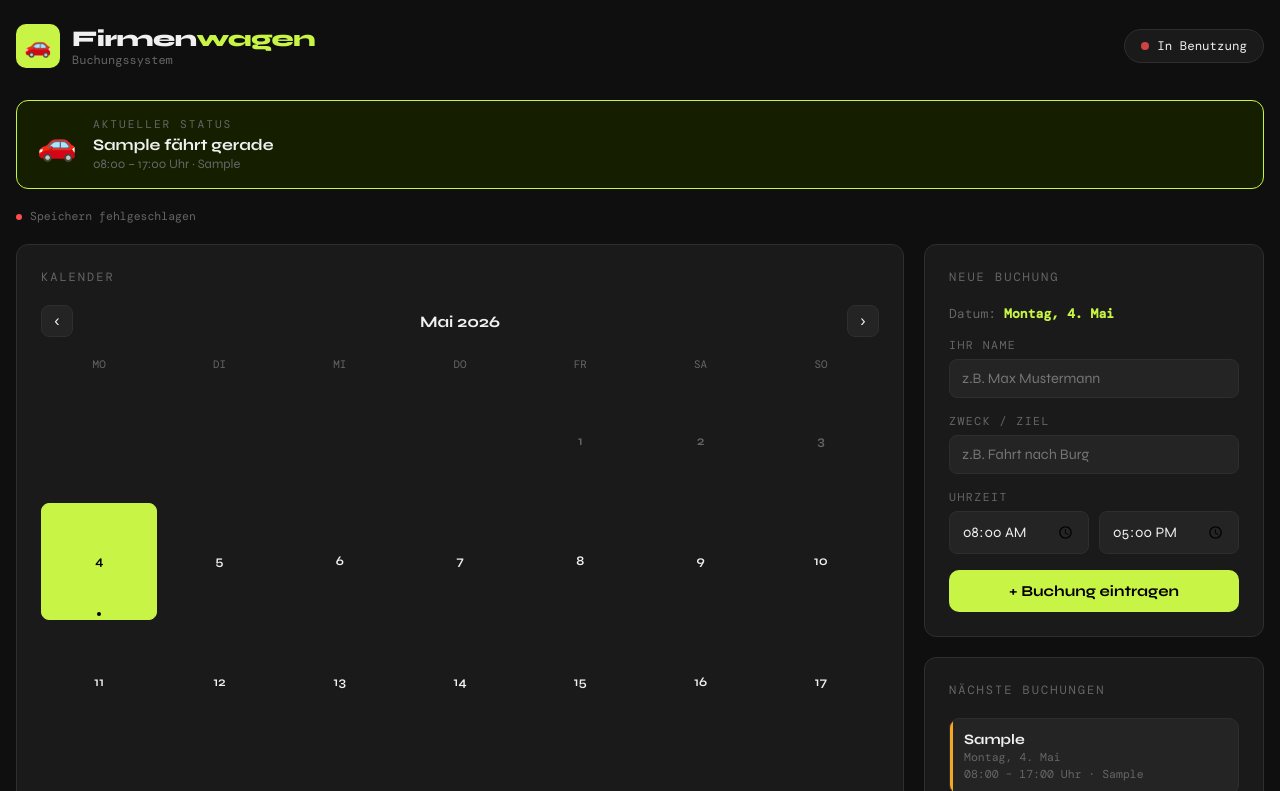
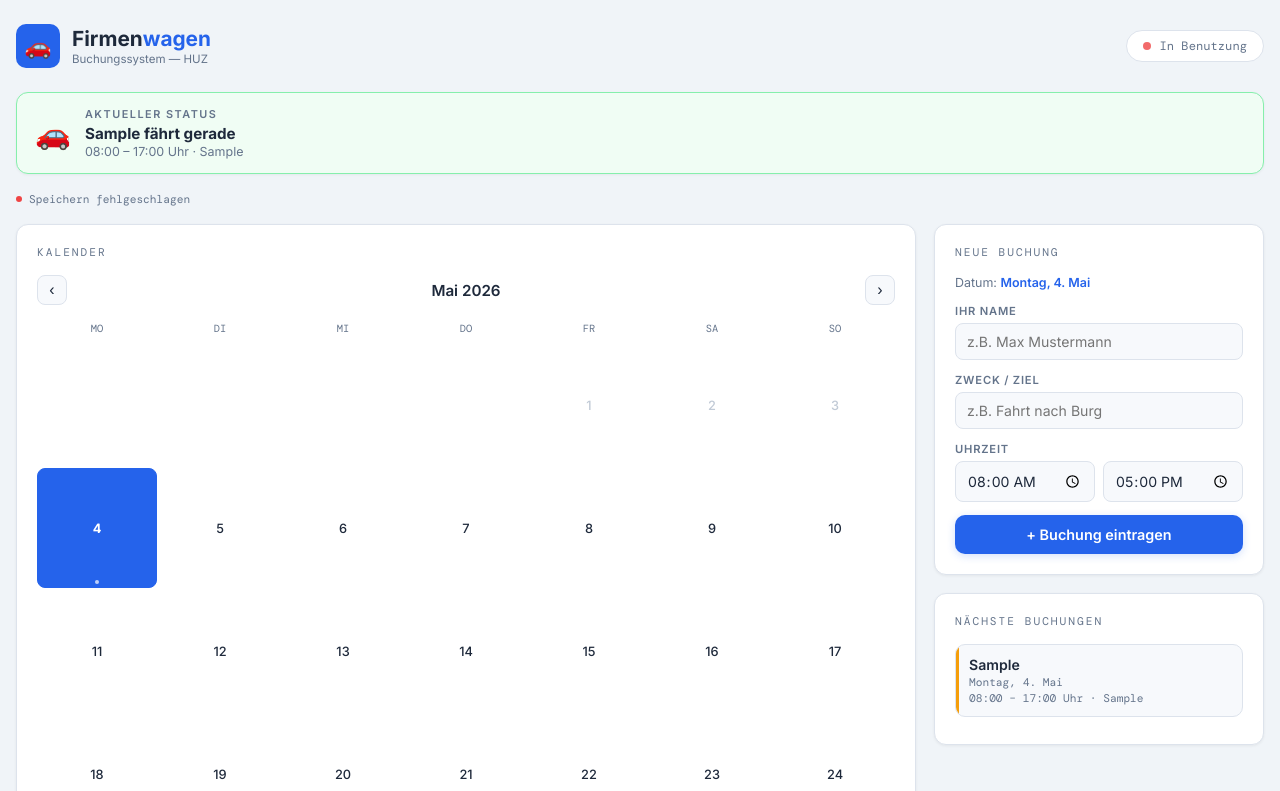
Before and after one commit to Baker-bit/bookings, a plain HTML site: page index.html in a window 1280 px wide. Both pictures are taken after typing "Sample", "Sample" into the empty fields and a click on the button "+ Buchung eintragen". Shown: the top 791 px of the page. Drawn offline with nearby package versions, Linux system fonts and the light colour scheme; no server answers.

Commit message:
new layout

```diff
--- a/index.html
+++ b/index.html
@@ -5,18 +5,23 @@
 <meta name="viewport" content="width=device-width, initial-scale=1.0">
 <title>Firmenwagen Buchung</title>
 <style>
-  @import url('https://fonts.googleapis.com/css2?family=DM+Mono:wght@400;500&family=Syne:wght@400;600;700;800&display=swap');
+  @import url('https://fonts.googleapis.com/css2?family=DM+Mono:wght@400;500&family=Inter:wght@400;500;600;700&display=swap');
 
   :root {
-    --bg: #0f0f0f;
-    --surface: #1a1a1a;
-    --surface2: #242424;
-    --border: #2e2e2e;
-    --accent: #c8f545;
-    --accent2: #f5a623;
-    --text: #f0f0f0;
-    --muted: #666;
-    --danger: #ff4d4d;
+    --bg: #f0f4f8;
+    --surface: #ffffff;
+    --surface2: #f7f9fc;
+    --border: #dde3ec;
+    --accent: #2563eb;
+    --accent-light: #eff4ff;
+    --accent2: #f59e0b;
+    --accent2-light: #fffbeb;
+    --text: #1e293b;
+    --muted: #64748b;
+    --danger: #ef4444;
+    --danger-light: #fef2f2;
+    --success: #16a34a;
+    --success-light: #f0fdf4;
     --radius: 12px;
   }
 
@@ -25,7 +30,7 @@
   body {
     background: var(--bg);
     color: var(--text);
-    font-family: 'Syne', sans-serif;
+    font-family: 'Inter', sans-serif;
     min-height: 100vh;
     padding: 24px 16px;
   }
@@ -34,7 +39,7 @@
     display: flex;
     align-items: center;
     justify-content: space-between;
-    margin-bottom: 32px;
+    margin-bottom: 24px;
     flex-wrap: wrap;
     gap: 12px;
   }
@@ -49,7 +54,7 @@
     font-size: 22px;
   }
 
-  h1 { font-size: 1.4rem; font-weight: 800; letter-spacing: -0.5px; }
+  h1 { font-size: 1.3rem; font-weight: 700; color: var(--text); }
   h1 span { color: var(--accent); }
 
   .status-badge {
@@ -57,15 +62,16 @@
     background: var(--surface);
     border: 1px solid var(--border);
     border-radius: 999px;
-    padding: 8px 16px;
+    padding: 7px 16px;
     font-family: 'DM Mono', monospace;
-    font-size: 0.78rem;
+    font-size: 0.76rem;
+    color: var(--muted);
   }
 
   .dot {
     width: 8px; height: 8px;
     border-radius: 50%;
-    background: var(--accent);
+    background: var(--success);
     animation: pulse 2s infinite;
   }
   .dot.busy { background: var(--danger); }
@@ -78,8 +84,8 @@
 
   .grid {
     display: grid;
-    grid-template-columns: 1fr 340px;
-    gap: 20px;
+    grid-template-columns: 1fr 330px;
+    gap: 18px;
   }
 
   @media (max-width: 900px) { .grid { grid-template-columns: 1fr; } }
@@ -88,49 +94,50 @@
     background: var(--surface);
     border: 1px solid var(--border);
     border-radius: var(--radius);
-    padding: 24px;
+    padding: 20px;
+    box-shadow: 0 1px 3px rgba(0,0,0,0.06);
   }
 
   .card-title {
-    font-size: 0.75rem;
+    font-size: 0.7rem;
     font-family: 'DM Mono', monospace;
     color: var(--muted);
     text-transform: uppercase;
     letter-spacing: 2px;
-    margin-bottom: 20px;
+    margin-bottom: 16px;
   }
 
   .cal-nav {
     display: flex; align-items: center; justify-content: space-between;
-    margin-bottom: 16px;
+    margin-bottom: 14px;
   }
 
   .cal-nav button {
     background: var(--surface2);
     border: 1px solid var(--border);
     color: var(--text);
-    width: 32px; height: 32px;
+    width: 30px; height: 30px;
     border-radius: 8px;
     cursor: pointer;
     font-size: 1rem;
     display: flex; align-items: center; justify-content: center;
     transition: background 0.15s;
   }
-  .cal-nav button:hover { background: var(--border); }
-  .cal-month { font-weight: 700; font-size: 1rem; }
+  .cal-nav button:hover { background: var(--accent-light); border-color: var(--accent); color: var(--accent); }
+  .cal-month { font-weight: 600; font-size: 0.95rem; color: var(--text); }
 
   .cal-grid {
     display: grid;
     grid-template-columns: repeat(7, 1fr);
-    gap: 4px;
+    gap: 3px;
   }
 
   .cal-day-label {
     text-align: center;
     font-family: 'DM Mono', monospace;
-    font-size: 0.68rem;
+    font-size: 0.65rem;
     color: var(--muted);
-    padding: 4px 0 8px;
+    padding: 3px 0 7px;
     text-transform: uppercase;
   }
 
@@ -138,19 +145,21 @@
     aspect-ratio: 1;
     display: flex; align-items: center; justify-content: center;
     border-radius: 8px;
-    font-size: 0.82rem;
-    font-weight: 600;
+    font-size: 0.8rem;
+    font-weight: 500;
     cursor: pointer;
     position: relative;
-    transition: background 0.15s;
+    transition: background 0.12s, color 0.12s;
     border: 1px solid transparent;
+    color: var(--text);
   }
 
-  .cal-day:hover:not(.empty):not(.past) { background: var(--surface2); border-color: var(--border); }
+  .cal-day:hover:not(.empty):not(.past) { background: var(--accent-light); color: var(--accent); }
   .cal-day.empty { cursor: default; }
-  .cal-day.past { color: var(--muted); cursor: default; }
-  .cal-day.today { border-color: var(--accent); color: var(--accent); }
-  .cal-day.selected { background: var(--accent); color: #000; }
+  .cal-day.past { color: #c1cad6; cursor: default; }
+  .cal-day.today { border-color: var(--accent); color: var(--accent); font-weight: 700; }
+  .cal-day.selected { background: var(--accent); color: #fff; border-color: var(--accent); }
+  .cal-day.selected:hover { background: var(--accent); color: #fff; }
   .cal-day.has-booking::after {
     content: '';
     position: absolute;
@@ -159,19 +168,21 @@
     border-radius: 50%;
     background: var(--accent2);
   }
-  .cal-day.has-booking.selected::after { background: #000; }
+  .cal-day.has-booking.selected::after { background: rgba(255,255,255,0.7); }
 
-  .booking-list { display: flex; flex-direction: column; gap: 10px; min-height: 80px; }
+  .booking-list { display: flex; flex-direction: column; gap: 8px; min-height: 80px; }
 
   .booking-item {
-    display: flex; align-items: center; gap: 12px;
+    display: flex; align-items: center; gap: 10px;
     background: var(--surface2);
     border: 1px solid var(--border);
     border-radius: 10px;
-    padding: 12px 14px;
+    padding: 11px 13px;
     position: relative;
     overflow: hidden;
+    transition: box-shadow 0.15s;
   }
+  .booking-item:hover { box-shadow: 0 2px 8px rgba(37,99,235,0.08); }
 
   .booking-item::before {
     content: '';
@@ -180,43 +191,46 @@
     background: var(--accent2);
     border-radius: 3px 0 0 3px;
   }
-  .booking-item.active-now::before { background: var(--accent); }
+  .booking-item.active-now { background: var(--success-light); border-color: #86efac; }
+  .booking-item.active-now::before { background: var(--success); }
+
   .booking-info { flex: 1; }
-  .booking-name { font-weight: 700; font-size: 0.9rem; }
+  .booking-name { font-weight: 600; font-size: 0.88rem; color: var(--text); }
   .booking-time {
     font-family: 'DM Mono', monospace;
-    font-size: 0.72rem;
+    font-size: 0.7rem;
     color: var(--muted);
     margin-top: 2px;
   }
-  .booking-purpose { font-size: 0.78rem; color: var(--muted); margin-top: 2px; }
+  .booking-purpose { font-size: 0.76rem; color: var(--muted); margin-top: 1px; }
 
   .delete-btn {
     background: none; border: none;
-    color: var(--muted); cursor: pointer;
-    font-size: 1rem; padding: 4px;
+    color: #c1cad6; cursor: pointer;
+    font-size: 0.85rem; padding: 5px 7px;
     border-radius: 6px;
     transition: color 0.15s, background 0.15s;
+    font-weight: 600;
   }
-  .delete-btn:hover { color: var(--danger); background: #2a1a1a; }
+  .delete-btn:hover { color: var(--danger); background: var(--danger-light); }
 
   .empty-state {
     text-align: center;
     color: var(--muted);
-    font-size: 0.85rem;
-    padding: 24px 0;
+    font-size: 0.82rem;
+    padding: 20px 0;
     font-family: 'DM Mono', monospace;
   }
 
-  .form-group { margin-bottom: 16px; }
+  .form-group { margin-bottom: 13px; }
   label {
     display: block;
-    font-family: 'DM Mono', monospace;
-    font-size: 0.72rem;
+    font-size: 0.7rem;
     color: var(--muted);
+    font-weight: 600;
     text-transform: uppercase;
-    letter-spacing: 1.5px;
-    margin-bottom: 6px;
+    letter-spacing: 0.8px;
+    margin-bottom: 5px;
   }
 
   input {
@@ -224,38 +238,38 @@
     background: var(--surface2);
     border: 1px solid var(--border);
     color: var(--text);
-    padding: 10px 12px;
+    padding: 9px 11px;
     border-radius: 8px;
-    font-family: 'Syne', sans-serif;
-    font-size: 0.9rem;
+    font-family: 'Inter', sans-serif;
+    font-size: 0.88rem;
     outline: none;
-    transition: border-color 0.15s;
+    transition: border-color 0.15s, box-shadow 0.15s;
   }
-  input:focus { border-color: var(--accent); }
-  .time-row { display: grid; grid-template-columns: 1fr 1fr; gap: 10px; }
+  input:focus { border-color: var(--accent); box-shadow: 0 0 0 3px rgba(37,99,235,0.1); }
+  .time-row { display: grid; grid-template-columns: 1fr 1fr; gap: 8px; }
 
   .btn {
     width: 100%;
     background: var(--accent);
-    color: #000;
+    color: #fff;
     border: none;
-    padding: 12px;
+    padding: 11px;
     border-radius: 10px;
-    font-family: 'Syne', sans-serif;
-    font-weight: 700;
-    font-size: 0.95rem;
+    font-family: 'Inter', sans-serif;
+    font-weight: 600;
+    font-size: 0.9rem;
     cursor: pointer;
-    transition: opacity 0.15s, transform 0.1s;
+    transition: background 0.15s, transform 0.1s, box-shadow 0.15s;
+    box-shadow: 0 2px 8px rgba(37,99,235,0.2);
   }
-  .btn:hover { opacity: 0.88; transform: translateY(-1px); }
+  .btn:hover { background: #1d4ed8; transform: translateY(-1px); box-shadow: 0 4px 12px rgba(37,99,235,0.3); }
   .btn:active { transform: translateY(0); }
-  .btn:disabled { opacity: 0.5; cursor: not-allowed; transform: none; }
+  .btn:disabled { opacity: 0.5; cursor: not-allowed; transform: none; box-shadow: none; }
 
   .selected-date-label {
-    font-size: 0.82rem;
+    font-size: 0.78rem;
     color: var(--muted);
-    margin-bottom: 16px;
-    font-family: 'DM Mono', monospace;
+    margin-bottom: 14px;
   }
   .selected-date-label span { color: var(--accent); font-weight: 600; }
 
@@ -263,56 +277,104 @@
     background: var(--surface);
     border: 1px solid var(--border);
     border-radius: var(--radius);
-    padding: 16px 20px;
-    margin-bottom: 20px;
+    padding: 14px 18px;
+    margin-bottom: 18px;
     display: flex;
     align-items: center;
-    gap: 16px;
+    gap: 14px;
+    box-shadow: 0 1px 3px rgba(0,0,0,0.05);
   }
-  .status-banner.in-use { border-color: var(--accent); background: #151f00; }
+  .status-banner.in-use { border-color: #86efac; background: var(--success-light); }
   .status-info { flex: 1; }
   .status-label {
-    font-family: 'DM Mono', monospace;
-    font-size: 0.7rem;
+    font-size: 0.68rem;
     text-transform: uppercase;
-    letter-spacing: 2px;
+    letter-spacing: 1.5px;
     color: var(--muted);
-    margin-bottom: 4px;
+    font-weight: 600;
+    margin-bottom: 3px;
   }
-  .status-value { font-weight: 700; font-size: 1rem; }
-  .status-sub { font-size: 0.8rem; color: var(--muted); margin-top: 2px; }
+  .status-value { font-weight: 700; font-size: 0.95rem; color: var(--text); }
+  .status-sub { font-size: 0.78rem; color: var(--muted); margin-top: 1px; }
 
   .sync-bar {
-    display: flex; align-items: center; gap: 8px;
+    display: flex; align-items: center; gap: 7px;
+    font-size: 0.7rem;
+    color: var(--muted);
+    margin-bottom: 18px;
     font-family: 'DM Mono', monospace;
-    font-size: 0.72rem;
-    color: var(--muted);
-    margin-bottom: 20px;
   }
-  .sync-bar .sync-dot {
-    width: 6px; height: 6px;
-    border-radius: 50%;
-    background: var(--accent);
-  }
+  .sync-dot { width: 6px; height: 6px; border-radius: 50%; background: var(--success); }
   .sync-bar.syncing .sync-dot { background: var(--accent2); animation: pulse 1s infinite; }
   .sync-bar.error .sync-dot { background: var(--danger); }
+
+  /* Confirm dialog */
+  .overlay {
+    display: none;
+    position: fixed; inset: 0;
+    background: rgba(15,23,42,0.35);
+    z-index: 100;
+    align-items: center; justify-content: center;
+  }
+  .overlay.show { display: flex; }
+  .dialog {
+    background: var(--surface);
+    border: 1px solid var(--border);
+    border-radius: 14px;
+    padding: 24px;
+    width: 320px;
+    box-shadow: 0 8px 32px rgba(0,0,0,0.12);
+    text-align: center;
+  }
+  .dialog-icon { font-size: 2rem; margin-bottom: 10px; }
+  .dialog h3 { font-size: 1rem; font-weight: 700; margin-bottom: 6px; color: var(--text); }
+  .dialog p { font-size: 0.83rem; color: var(--muted); margin-bottom: 20px; line-height: 1.5; }
+  .dialog-btns { display: grid; grid-template-columns: 1fr 1fr; gap: 10px; }
+  .btn-cancel {
+    background: var(--surface2);
+    color: var(--text);
+    border: 1px solid var(--border);
+    padding: 9px;
+    border-radius: 8px;
+    font-family: 'Inter', sans-serif;
+    font-weight: 600;
+    font-size: 0.85rem;
+    cursor: pointer;
+    transition: background 0.15s;
+  }
+  .btn-cancel:hover { background: var(--border); }
+  .btn-danger {
+    background: var(--danger);
+    color: #fff;
+    border: none;
+    padding: 9px;
+    border-radius: 8px;
+    font-family: 'Inter', sans-serif;
+    font-weight: 600;
+    font-size: 0.85rem;
+    cursor: pointer;
+    transition: background 0.15s;
+  }
+  .btn-danger:hover { background: #dc2626; }
 
   .toast {
     position: fixed;
     bottom: 24px; right: 24px;
-    background: var(--accent);
-    color: #000;
-    padding: 12px 20px;
+    background: var(--text);
+    color: #fff;
+    padding: 11px 18px;
     border-radius: 10px;
-    font-weight: 700;
-    font-size: 0.85rem;
+    font-weight: 600;
+    font-size: 0.82rem;
     transform: translateY(80px);
     opacity: 0;
     transition: all 0.3s cubic-bezier(0.34, 1.56, 0.64, 1);
     z-index: 999;
+    box-shadow: 0 4px 16px rgba(0,0,0,0.15);
   }
   .toast.show { transform: translateY(0); opacity: 1; }
-  .toast.error { background: var(--danger); color: #fff; }
+  .toast.success { background: var(--success); }
+  .toast.error { background: var(--danger); }
 </style>
 </head>
 <body>
@@ -322,7 +384,7 @@
     <div class="car-icon">🚗</div>
     <div>
       <h1>Firmen<span>wagen</span></h1>
-      <div style="font-size:0.75rem;color:var(--muted);font-family:'DM Mono',monospace;">Buchungssystem</div>
+      <div style="font-size:0.72rem;color:var(--muted);margin-top:1px;">Buchungssystem — HUZ</div>
     </div>
   </div>
   <div class="status-badge">
@@ -332,7 +394,7 @@
 </header>
 
 <div id="statusBanner" class="status-banner">
-  <div style="font-size:2rem;" id="statusIcon">⏳</div>
+  <div style="font-size:1.8rem;" id="statusIcon">⏳</div>
   <div class="status-info">
     <div class="status-label">Aktueller Status</div>
     <div class="status-value" id="statusValue">Daten werden geladen...</div>
@@ -347,7 +409,7 @@
 
 <div class="grid">
   <div>
-    <div class="card" style="margin-bottom:20px;">
+    <div class="card" style="margin-bottom:18px;">
       <div class="card-title">Kalender</div>
       <div class="cal-nav">
         <button onclick="changeMonth(-1)">&#8249;</button>
@@ -384,9 +446,22 @@
       <button class="btn" id="submitBtn" onclick="addBooking()">+ Buchung eintragen</button>
     </div>
 
-    <div class="card" style="margin-top:20px;">
+    <div class="card" style="margin-top:18px;">
       <div class="card-title">Nächste Buchungen</div>
       <div id="upcomingList" class="booking-list"></div>
+    </div>
+  </div>
+</div>
+
+<!-- Confirm delete dialog -->
+<div class="overlay" id="deleteOverlay">
+  <div class="dialog">
+    <div class="dialog-icon">🗑️</div>
+    <h3>Buchung löschen?</h3>
+    <p id="deleteDialogText">Möchten Sie diese Buchung wirklich löschen? Diese Aktion kann nicht rückgängig gemacht werden.</p>
+    <div class="dialog-btns">
+      <button class="btn-cancel" onclick="cancelDelete()">Abbrechen</button>
+      <button class="btn-danger" onclick="confirmDelete()">Löschen</button>
     </div>
   </div>
 </div>
@@ -403,18 +478,18 @@
   var selectedDate = new Date();
   selectedDate.setHours(0,0,0,0);
   var isSaving = false;
+  var pendingDeleteId = null;
 
   function setSyncState(state, text) {
     var bar = document.getElementById('syncBar');
-    var syncText = document.getElementById('syncText');
     bar.className = 'sync-bar' + (state ? ' ' + state : '');
-    syncText.textContent = text;
+    document.getElementById('syncText').textContent = text;
   }
 
-  function showToast(msg, isError) {
+  function showToast(msg, type) {
     var t = document.getElementById('toast');
     t.textContent = msg;
-    t.className = 'toast show' + (isError ? ' error' : '');
+    t.className = 'toast show' + (type ? ' ' + type : '');
     setTimeout(function() { t.className = 'toast'; }, 2800);
   }
 
@@ -430,12 +505,14 @@
     return d.toLocaleDateString('de-DE', { weekday: 'long', day: 'numeric', month: 'long' });
   }
 
+  function escHtml(str) {
+    return String(str).replace(/&/g,'&amp;').replace(/</g,'&lt;').replace(/>/g,'&gt;').replace(/"/g,'&quot;');
+  }
+
   async function loadBookings() {
     setSyncState('syncing', 'Buchungen laden...');
     try {
-      var resp = await fetch(BASE_URL + '/latest', {
-        headers: { 'X-Access-Key': API_KEY }
-      });
+      var resp = await fetch(BASE_URL + '/latest', { headers: { 'X-Access-Key': API_KEY } });
       if (!resp.ok) throw new Error('HTTP ' + resp.status);
       var data = await resp.json();
       bookings = data.record.bookings || [];
@@ -443,7 +520,7 @@
       renderAll();
     } catch(e) {
       setSyncState('error', 'Verbindungsfehler');
-      showToast('⚠️ Daten konnten nicht geladen werden', true);
+      showToast('⚠️ Daten konnten nicht geladen werden', 'error');
     }
   }
 
@@ -455,17 +532,14 @@
     try {
       var resp = await fetch(BASE_URL, {
         method: 'PUT',
-        headers: {
-          'Content-Type': 'application/json',
-          'X-Access-Key': API_KEY
-        },
+        headers: { 'Content-Type': 'application/json', 'X-Access-Key': API_KEY },
         body: JSON.stringify({ bookings: bookings })
       });
       if (!resp.ok) throw new Error('HTTP ' + resp.status);
       setSyncState('', 'Gespeichert ✓');
     } catch(e) {
       setSyncState('error', 'Speichern fehlgeschlagen');
-      showToast('⚠️ Speichern fehlgeschlagen', true);
+      showToast('⚠️ Speichern fehlgeschlagen', 'error');
     }
     isSaving = false;
     document.getElementById('submitBtn').disabled = false;
@@ -488,8 +562,7 @@
     var grid = document.getElementById('calGrid');
     grid.innerHTML = '';
 
-    var days = ['Mo','Di','Mi','Do','Fr','Sa','So'];
-    days.forEach(function(d) {
+    ['Mo','Di','Mi','Do','Fr','Sa','So'].forEach(function(d) {
       var el = document.createElement('div');
       el.className = 'cal-day-label';
       el.textContent = d;
@@ -499,7 +572,6 @@
     var firstDay = new Date(year, month, 1);
     var startOffset = firstDay.getDay() - 1;
     if (startOffset < 0) startOffset = 6;
-
     for (var i = 0; i < startOffset; i++) {
       var el = document.createElement('div');
       el.className = 'cal-day empty';
@@ -513,7 +585,6 @@
       var el = document.createElement('div');
       el.className = 'cal-day';
       el.innerHTML = '<span>' + d + '</span>';
-
       var thisDate = new Date(year, month, d);
       var dateStr = formatDate(thisDate);
       var dayBookings = bookings.filter(function(b) { return b.date === dateStr; });
@@ -540,7 +611,6 @@
   function renderBookingList() {
     var dateStr = formatDate(selectedDate);
     document.getElementById('selectedDateLabel').textContent = formatDateDisplay(dateStr);
-
     var list = document.getElementById('bookingList');
     var dayBookings = bookings.filter(function(b) { return b.date === dateStr; })
       .sort(function(a,b) { return a.start.localeCompare(b.start); });
@@ -549,24 +619,22 @@
       list.innerHTML = '<div class="empty-state">Keine Buchungen für diesen Tag</div>';
       return;
     }
-
     list.innerHTML = '';
     var now = new Date();
     dayBookings.forEach(function(b) {
       var start = new Date(dateStr + 'T' + b.start + ':00');
       var end = new Date(dateStr + 'T' + b.end + ':00');
       var isNow = now >= start && now <= end;
-
       var item = document.createElement('div');
       item.className = 'booking-item' + (isNow ? ' active-now' : '');
       item.innerHTML =
-        '<div style="font-size:1.4rem">' + (isNow ? '🚗' : '📅') + '</div>' +
+        '<div style="font-size:1.3rem">' + (isNow ? '🚗' : '📅') + '</div>' +
         '<div class="booking-info">' +
           '<div class="booking-name">' + escHtml(b.name) + '</div>' +
           '<div class="booking-time">' + b.start + ' – ' + b.end + ' Uhr</div>' +
           (b.purpose ? '<div class="booking-purpose">' + escHtml(b.purpose) + '</div>' : '') +
         '</div>' +
-        '<button class="delete-btn" onclick="deleteBooking(\'' + b.id + '\')">✕</button>';
+        '<button class="delete-btn" title="Buchung löschen" onclick="askDelete(\'' + b.id + '\',\'' + escHtml(b.name) + '\')">✕</button>';
       list.appendChild(item);
     });
   }
@@ -601,7 +669,6 @@
     var now = new Date();
     var todayStr = formatDate(now);
     var nowTime = now.getHours().toString().padStart(2,'0') + ':' + now.getMinutes().toString().padStart(2,'0');
-
     var active = null;
     for (var i = 0; i < bookings.length; i++) {
       var b = bookings[i];
@@ -611,20 +678,19 @@
     var banner = document.getElementById('statusBanner');
     var dot = document.getElementById('headerDot');
     var headerText = document.getElementById('headerStatusText');
-    var icon = document.getElementById('statusIcon');
 
     if (active) {
       banner.className = 'status-banner in-use';
       document.getElementById('statusValue').textContent = active.name + ' fährt gerade';
       document.getElementById('statusSub').textContent = active.start + ' – ' + active.end + ' Uhr' + (active.purpose ? ' · ' + active.purpose : '');
-      icon.textContent = '🚗';
+      document.getElementById('statusIcon').textContent = '🚗';
       dot.className = 'dot busy';
       headerText.textContent = 'In Benutzung';
     } else {
       banner.className = 'status-banner';
       document.getElementById('statusValue').textContent = 'Fahrzeug verfügbar';
       document.getElementById('statusSub').textContent = 'Keine aktive Buchung';
-      icon.textContent = '🟢';
+      document.getElementById('statusIcon').textContent = '✅';
       dot.className = 'dot';
       headerText.textContent = 'Verfügbar';
     }
@@ -640,9 +706,9 @@
     var start = document.getElementById('inputStart').value;
     var end = document.getElementById('inputEnd').value;
 
-    if (!name) { showToast('⚠️ Bitte Name eingeben', true); return; }
-    if (!start || !end) { showToast('⚠️ Bitte Uhrzeit angeben', true); return; }
-    if (start >= end) { showToast('⚠️ Endzeit muss nach Startzeit liegen', true); return; }
+    if (!name) { showToast('⚠️ Bitte Name eingeben', 'error'); return; }
+    if (!start || !end) { showToast('⚠️ Bitte Uhrzeit angeben', 'error'); return; }
+    if (start >= end) { showToast('⚠️ Endzeit muss nach Startzeit liegen', 'error'); return; }
 
     var dateStr = formatDate(selectedDate);
     var conflict = null;
@@ -650,21 +716,36 @@
       var b = bookings[i];
       if (b.date === dateStr && start < b.end && end > b.start) { conflict = b; break; }
     }
-    if (conflict) { showToast('⚠️ Konflikt mit Buchung von ' + conflict.name, true); return; }
+    if (conflict) { showToast('⚠️ Konflikt mit Buchung von ' + conflict.name, 'error'); return; }
 
     bookings.push({ id: Date.now().toString(), date: dateStr, name: name, purpose: purpose, start: start, end: end });
     document.getElementById('inputName').value = '';
     document.getElementById('inputPurpose').value = '';
     renderAll();
     await saveBookings();
-    showToast('✅ Buchung eingetragen!');
+    showToast('✅ Buchung eingetragen!', 'success');
   }
 
-  async function deleteBooking(id) {
-    bookings = bookings.filter(function(b) { return b.id !== id; });
+  function askDelete(id, name) {
+    pendingDeleteId = id;
+    document.getElementById('deleteDialogText').textContent =
+      'Buchung von "' + name + '" wirklich löschen? Diese Aktion kann nicht rückgängig gemacht werden.';
+    document.getElementById('deleteOverlay').classList.add('show');
+  }
+
+  function cancelDelete() {
+    pendingDeleteId = null;
+    document.getElementById('deleteOverlay').classList.remove('show');
+  }
+
+  async function confirmDelete() {
+    document.getElementById('deleteOverlay').classList.remove('show');
+    if (!pendingDeleteId) return;
+    bookings = bookings.filter(function(b) { return b.id !== pendingDeleteId; });
+    pendingDeleteId = null;
     renderAll();
     await saveBookings();
-    showToast('🗑️ Buchung gelöscht');
+    showToast('🗑️ Buchung gelöscht', '');
   }
 
   function changeMonth(dir) {
@@ -672,15 +753,9 @@
     renderCalendar();
   }
 
-  function escHtml(str) {
-    return String(str).replace(/&/g,'&amp;').replace(/</g,'&lt;').replace(/>/g,'&gt;').replace(/"/g,'&quot;');
-  }
-
-  // Auto-refresh every 60 seconds to pick up others' bookings
   setInterval(function() { loadBookings(); }, 60000);
   setInterval(updateStatus, 30000);
 
-  // Init
   updateFormDate();
   renderCalendar();
   loadBookings();
```
